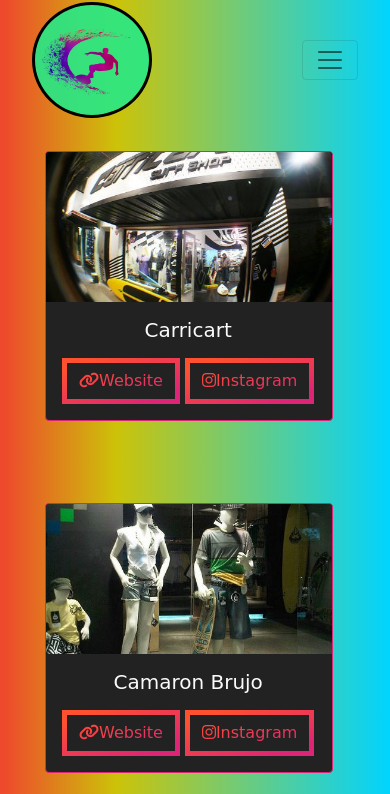
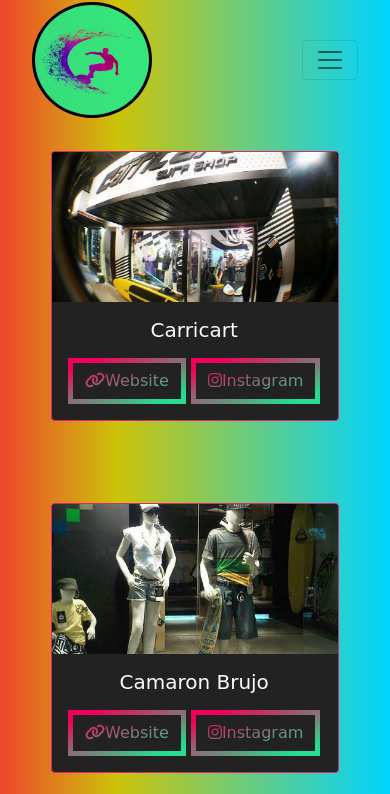
Before and after one commit to AngelPazzo/proyecto-angel, a website: page Pages/Surfshop.html in a window 390 px wide. Shown: the part 50-844 px from the top of the page. Drawn offline with nearby package versions, Linux system fonts and the light colour scheme; a web font is replaced by a local one.

Commit message:
fixed card sizes

```diff
--- a/scss/parciales/_media.scss
+++ b/scss/parciales/_media.scss
@@ -191,7 +191,12 @@
 
 
 
-
+  @media screen and (max-width: 768px){
+    .container {
+      max-width: 100%;
+      text-align: -webkit-center;
+    }
+  }
 
 
 
--- a/scss/parciales/_surfshop.scss
+++ b/scss/parciales/_surfshop.scss
@@ -1,6 +1,11 @@
+
 /* SURFSHOP */
  :root {
-     --gradient: linear-gradient(to left top, #DD2476 10%, #FF512F 90%) !important; }
+     --gradient: linear-gradient(to left top, #24dd90 10%, #f10059 90%) !important; }
+
+a.btn{
+  color: #13ec92;
+}
 
      .card-body {
       text-align: center;
```
Also changed, not shown: css/estilos.css.
